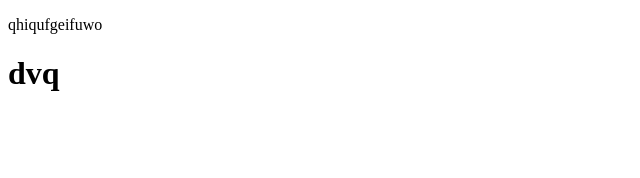
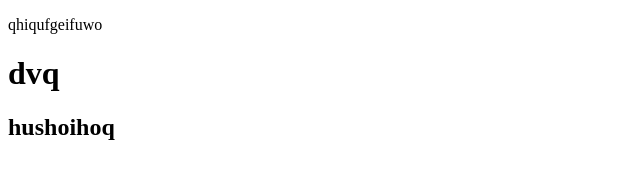
Before and after one commit to samyak269/yust, a plain HTML site: page index.html in a window 1280 px wide. Shown: the whole page, without its empty margins (0-640 px from the left). Drawn offline with Linux system fonts and the light colour scheme.

Commit message:
1stcommit 2nd branch

```diff
--- a/index.html
+++ b/index.html
@@ -9,5 +9,6 @@
 <body>
     <p>qhiqufgeifuwo</p>
     <h1>dvq</h1>
+    <h2>hushoihoq </h2>
 </body>
 </html>
```
